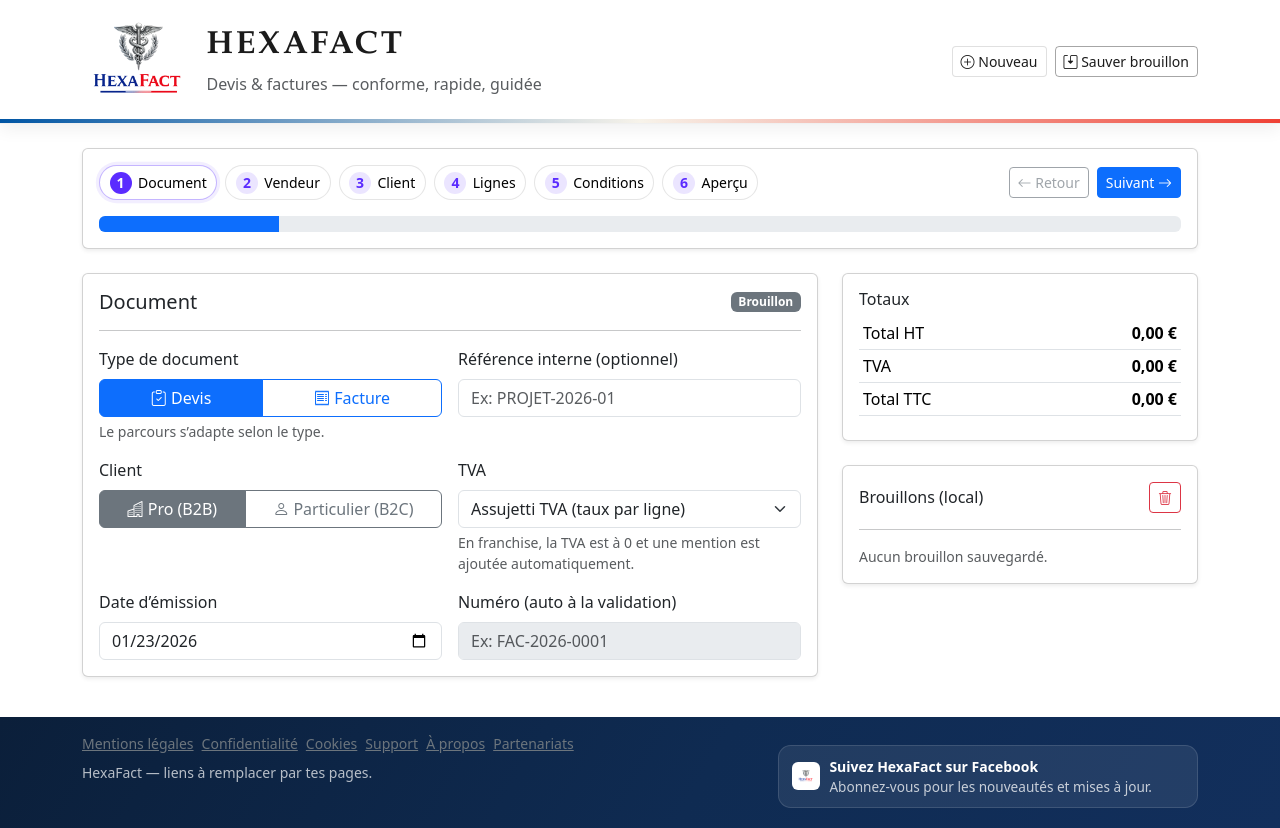
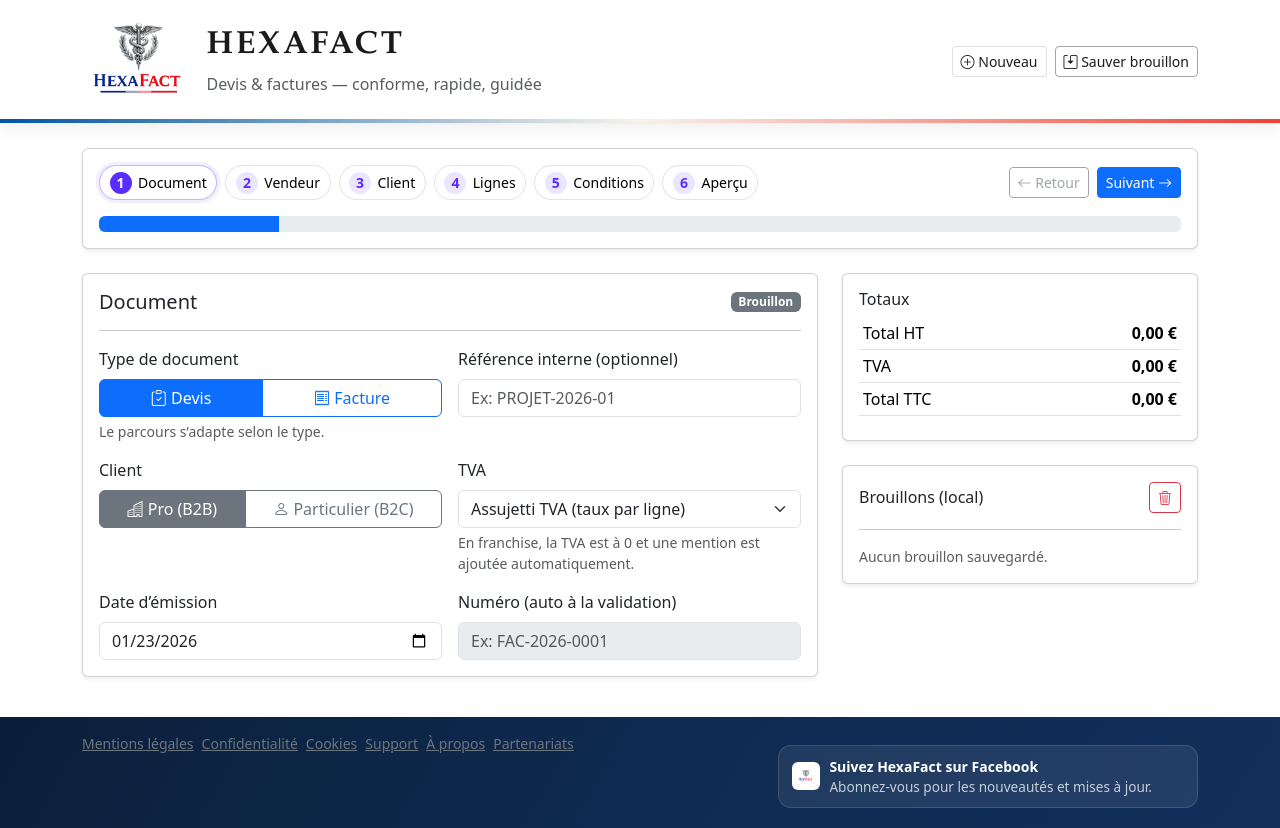
Before and after one commit to DjennadRany/factureDevis, a plain HTML site: page index.html in a window 1280 px wide. Drawn offline with nearby package versions, Linux system fonts and the light colour scheme.

Commit message:
Adjust footer links text

```diff
--- a/index.html
+++ b/index.html
@@ -552,9 +552,7 @@
           <a href="#" id="linkAbout" class="link-secondary" data-testid="about-link" data-legal="about">À propos</a>
           <a href="#" id="linkPartners" class="link-secondary" data-testid="partners-link" data-legal="partners">Partenariats</a>
         </div>
-        <div class="mt-2">
-          <span>HexaFact — liens à remplacer par tes pages.</span>
-        </div>
+
       </div>
       <div class="footer-banner" data-testid="facebook-banner">
         <img src="asset/LogoHexafact.png" alt="HexaFact">
```
